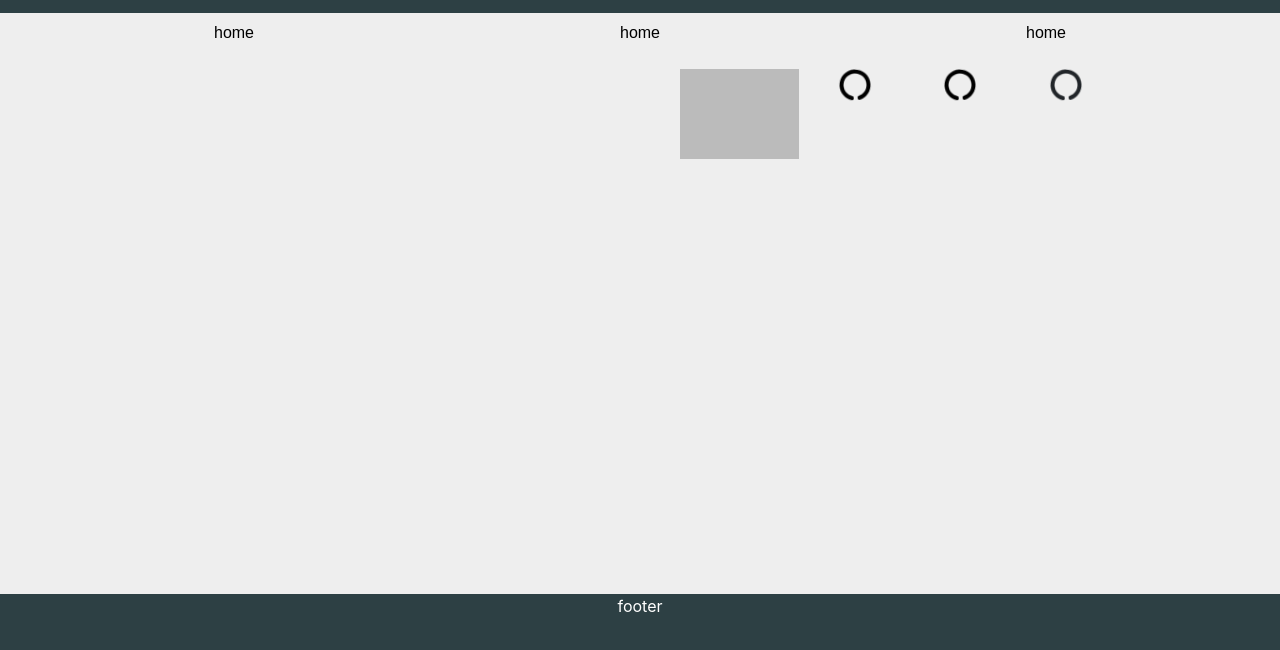
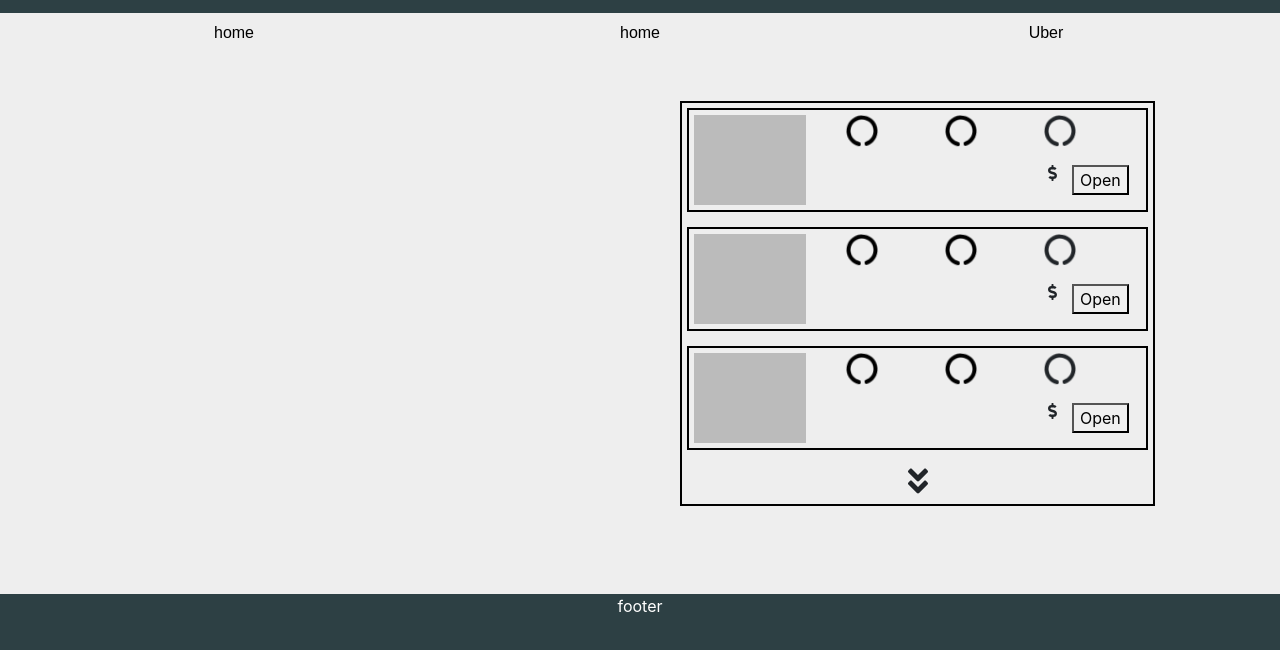
Before and after one commit to jshreck/Project-1, a plain HTML site: page index.html in a window 1280 px wide. Shown: the part 106-756 px from the top of the page. Drawn offline with nearby package versions, Linux system fonts and the light colour scheme; some packages are replaced by stand-ins of ours.

Commit message:
adding uber to webapp

```diff
--- a/assets/css/style.css
+++ b/assets/css/style.css
@@ -55,6 +55,7 @@ header {
  position: fixed;
  left: 0;
  bottom: 0;
+ margin-top: 30px;
  width: 100%;
  height: 100px;
  background-color: #2d4044;
@@ -79,3 +80,32 @@ header {
 	color: #000;
 	height: 50px;
 }
+
+.view-more	{
+	float: right;
+}
+
+.cost	{
+	margin-right: 15px;
+}
+
+.quick-view {
+	margin-top: 2em;
+}
+
+.bar-quick-view {
+	border: solid #000 2px;
+	padding: 5px 20px;
+}
+
+.barSection {
+	padding: 5px;
+	border: solid #000 2px;
+	margin-bottom: 15px;
+}
+
+@media only screen and (max-width: 980px) {
+	.bar-quick-view {
+		margin-top: 2em;
+	}
+}
--- a/index.html
+++ b/index.html
@@ -18,6 +18,7 @@
 <script src="https://maps.googleapis.com/maps/api/js?key=AIzaSyDFjokBeMIo4mkf81PUPUIQ4W72LzO30v8&callback=initMap" async defer></script>
 <script src="assets/javascript/main.js"></script>
 <script src="assets/javascript/map.js"></script>
+<script src="https://showtheway.io/w.js" async="async" type="text/javascript"></script>
 
 
 <body>
@@ -37,7 +38,7 @@
                 			<li><a href="">home</a></li>
                 		</div>
                 		<div class="col-lg-4 col-md-4 col-sm-4">
-                			<li><a href="">home</a></li>
+                			    <a href="https://showtheway.io/to/37.5503127,-77.46954690000001">Uber</a>
                 		</div>
                 	</ul>
                 </div>
@@ -46,25 +47,74 @@
         </header>
     </div>
     <div class="container">
-        <div class="row">
+        <div class="row quick-view">
             <div class="col-lg-6 col-sm-12 map-control" id="map">
             	<div id="map"></div>
             </div>
 
-            <div class="col-lg-5 col-sm-12">
-        <div class="row bar-status">
+            <div class="col-lg-5 col-sm-12 bar-quick-view">
+        <div class="row barSection">
 
-        		<div class="col-lg-3" id="bar-pic"></div>
-        		<div class="col-lg-8">
+        		<div class="col-lg-3 col-sm-3" id="bar-pic"></div>
+        		<div class="col-lg-8 col-sm-8">
         	<div class="row">
-        		<div class="col-lg-4" id="bar-status"><i class="fas fa-circle-notch fa-spin fa-2x"></i></div>
-        		<div class="col-lg-4" id="bar-status"><i class="fas fa-circle-notch fa-spin fa-2x"></i>
+        		<div class="col-lg-4 col-sm-4" id="bar-status"><i class="fas fa-circle-notch fa-spin fa-2x"></i></div>
+        		<div class="col-lg-4 col-sm-4" id="bar-status"><i class="fas fa-circle-notch fa-spin fa-2x"></i>
 
 </div>
-        		<div class="col-lg-4"><i class="fas fa-circle-notch fa-spin fa-2x"></i></div>
+        		<div class="col-lg-4 col-sm-4"><i class="fas fa-circle-notch fa-spin fa-2x"></i></div>
+        	</div>
+        	<div class="row view-more">
+        	<i class="fas fa-dollar-sign cost"></i>
+        	<button>Open</button>
+        </div>
+        </div>
+
+        </div>
+
+        <div class="row barSection">
+
+        		<div class="col-lg-3 col-sm-3" id="bar-pic"></div>
+        		<div class="col-lg-8 col-sm-8">
+        	<div class="row">
+        		<div class="col-lg-4 col-sm-4" id="bar-status"><i class="fas fa-circle-notch fa-spin fa-2x"></i></div>
+        		<div class="col-lg-4 col-sm-4" id="bar-status"><i class="fas fa-circle-notch fa-spin fa-2x"></i>
+
+</div>
+        		<div class="col-lg-4 col-sm-4"><i class="fas fa-circle-notch fa-spin fa-2x"></i></div>
+        	</div>
+        	<div class="row view-more">
+        	<i class="fas fa-dollar-sign cost"></i>
+        	<button>Open</button>
+        </div>
+        </div>
+
+        </div>
+        <div class="row barSection">
+
+        		<div class="col-lg-3 col-sm-3" id="bar-pic"></div>
+        		<div class="col-lg-8 col-sm-8">
+        	<div class="row">
+        		<div class="col-lg-4 col-sm-4" id="bar-status"><i class="fas fa-circle-notch fa-spin fa-2x"></i></div>
+        		<div class="col-lg-4 col-sm-4" id="bar-status"><i class="fas fa-circle-notch fa-spin fa-2x"></i>
+
+</div>
+        		<div class="col-lg-4 col-sm-4"><i class="fas fa-circle-notch fa-spin fa-2x"></i></div>
+        	</div>
+        	<div class="row view-more">
+        	<i class="fas fa-dollar-sign cost"></i>
+        	<button>Open</button>
+        </div>
+        </div>
+
+        </div>
+
+        <div class="row text-center">
+        	<div class="col-lg-12 col-sm-12">
+        		<i class="fas fa-angle-double-down fa-2x"></i>
         	</div>
         </div>
-        </div>
+
     </div>
     </div>
     </div>
```
